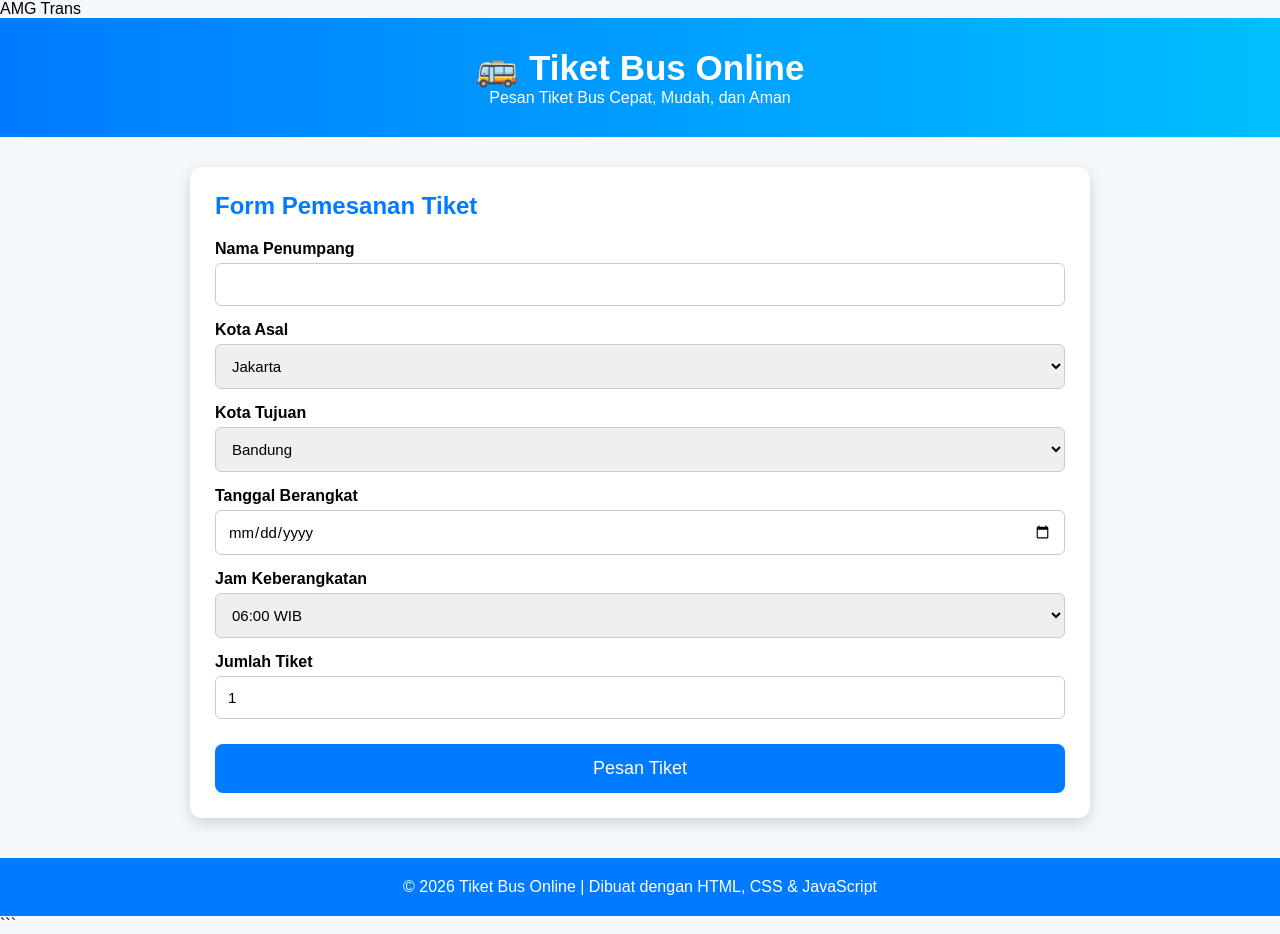
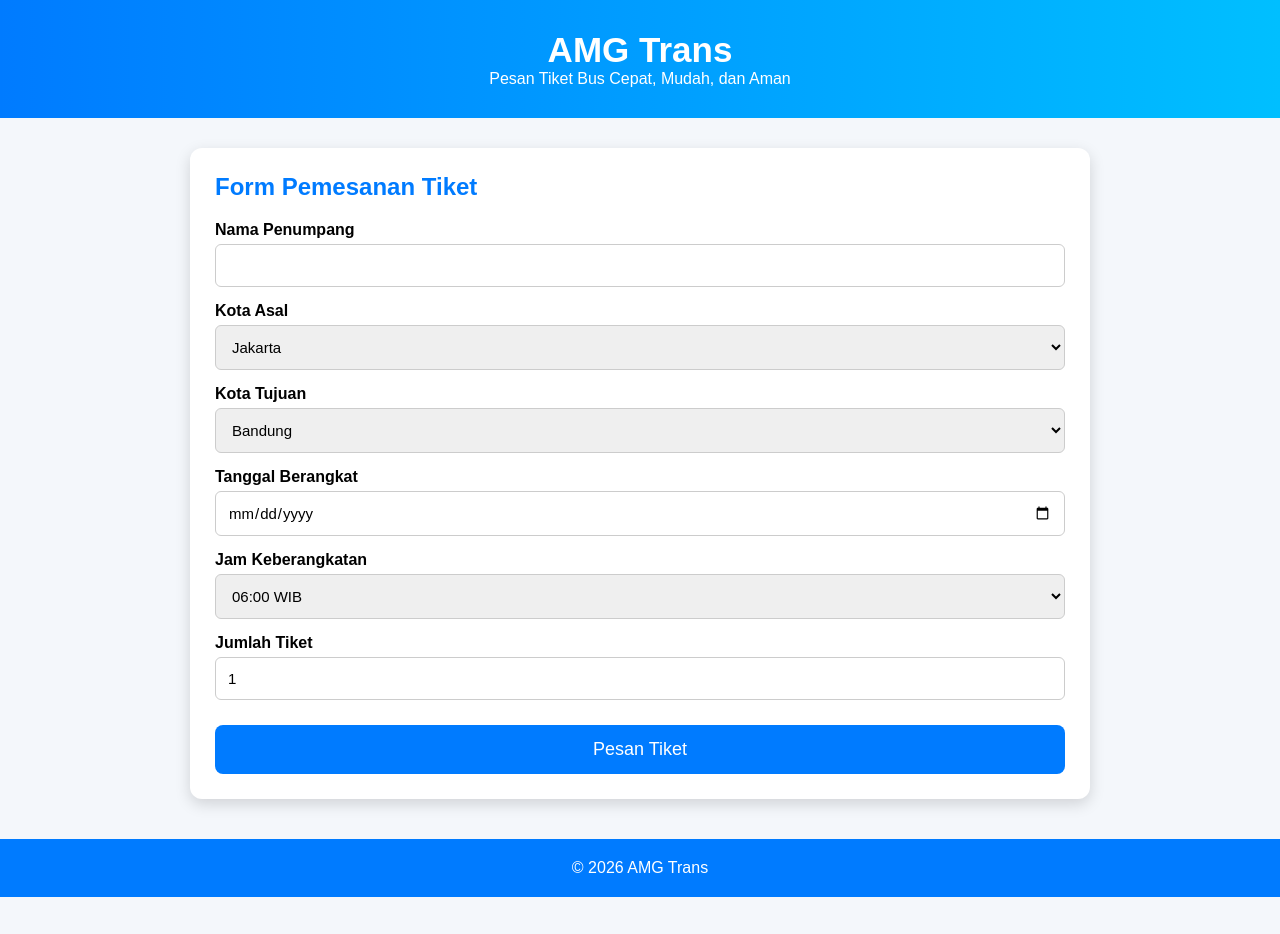
Before and after one commit to Aysel349/aysel-web-kelas, a plain HTML site: page index.html in a window 1280 px wide. After the commit the page ends 897 px from the top, so only its background shows below. Drawn offline with Linux system fonts and the light colour scheme.

Commit message:
Update index.html

````diff
--- a/index.html
+++ b/index.html
@@ -1,4 +1,3 @@
-AMG Trans
 <!DOCTYPE html>
 <html lang="id">
 <head>
@@ -126,7 +125,7 @@ font-size:28px;
 
 <header>
 
-<h1>🚌 Tiket Bus Online</h1>
+<h1>AMG Trans</h1>
 
 <p>Pesan Tiket Bus Cepat, Mudah, dan Aman</p>
 
@@ -220,7 +219,7 @@ Total : <span id="outTotal"></span>
 
 <footer>
 
-© 2026 Tiket Bus Online | Dibuat dengan HTML, CSS & JavaScript
+© 2026 AMG Trans
 
 </footer>
 
@@ -284,4 +283,3 @@ behavior:"smooth"
 
 </body>
 </html>
-```
````
